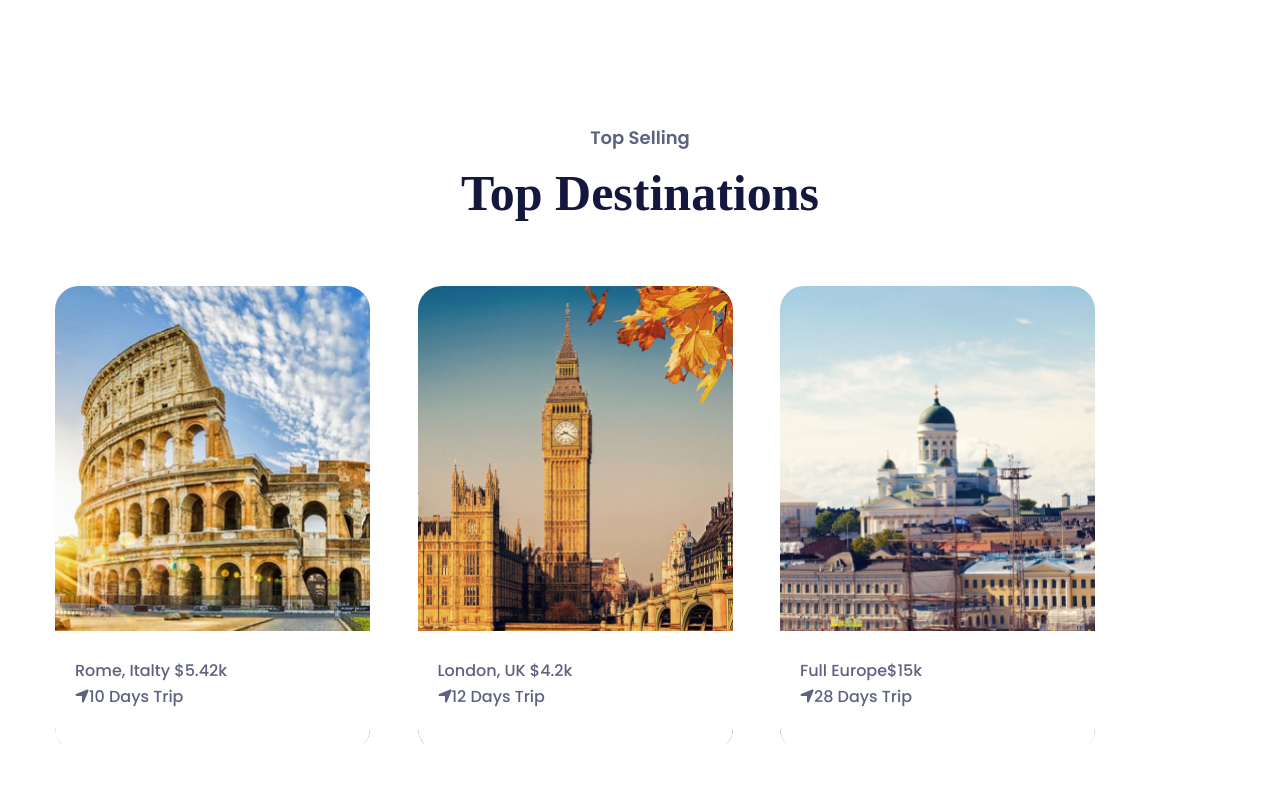
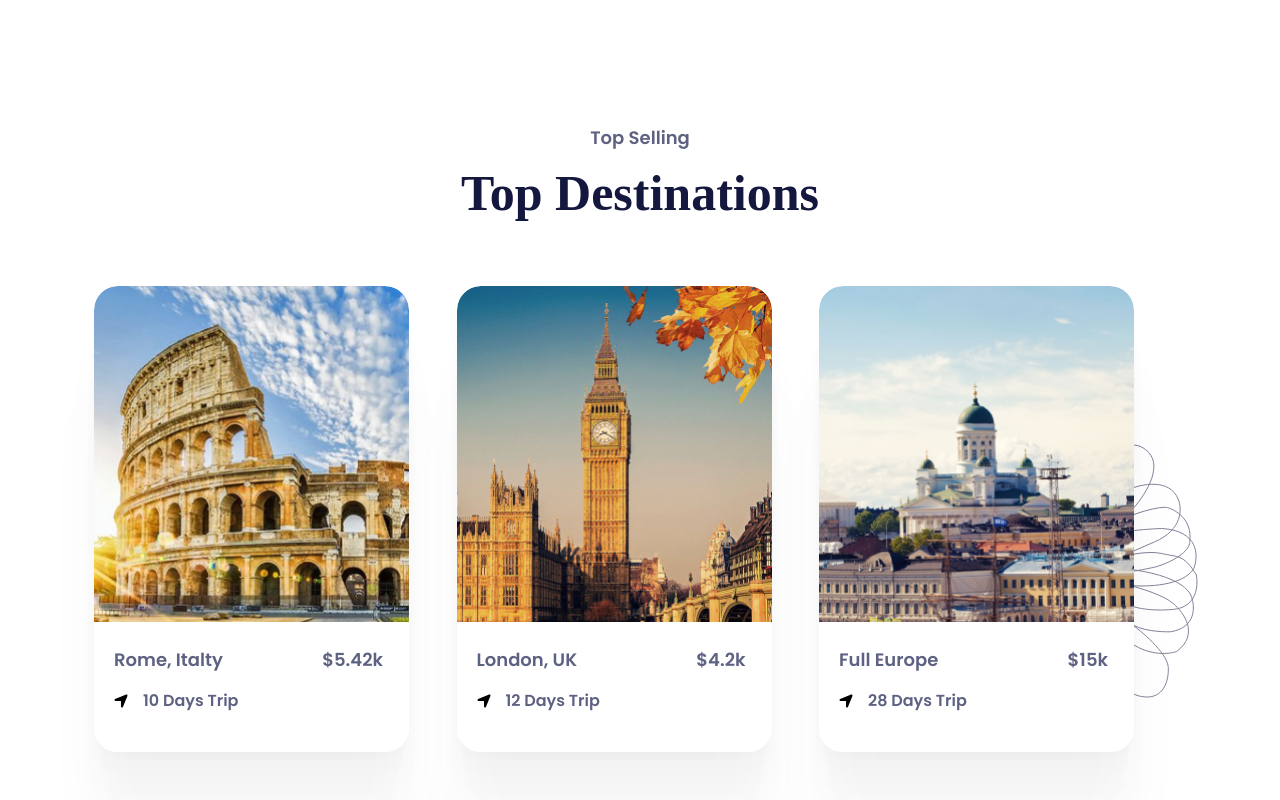
Before and after one commit to alikerocknv/jadoo, a plain HTML site: page index.html in a window 1280 px wide. Shown: the part 1439-2239 px from the top of the page. Before the commit the page ends 2191 px from the top, so only its background shows below. Drawn offline with nearby package versions, Linux system fonts and the light colour scheme; a web font is replaced by a local one.

Commit message:
destination css 완료

```diff
--- a/css/main.css
+++ b/css/main.css
@@ -205,15 +205,12 @@ nav h1 a {
   padding: 0 42px 44px;
 }
 .services ul li:hover{
-  box-shadow:
-    0px 100px 80px 0px rgba(0, 0, 0, 0.02),
-    0px 64.815px 46.852px 0px rgba(0, 0, 0, 0.02),
-    0px 38.519px 25.481px 0px rgba(0, 0, 0, 0.01),
-    0px 20px 13px 0px rgba(0, 0, 0, 0.01),
-    0px 8.148px 6.519px 0px rgba(0, 0, 0, 0.01),
-    0px 1.852px 3.148px 0px rgba(0, 0, 0, 0.00);
+  box-shadow: var(--shadow);
 }
 
+.destinations{
+  margin-bottom: 186px;
+}
 
 .destinations h3{
   text-transform:capitalize;
@@ -225,12 +222,16 @@ nav h1 a {
   display: flex;
   width: 1040px;
   justify-content: space-between;
+  margin-left: 39px;
+  padding-right: 77px;
+  background: no-repeat url(../images/top_destination_bg.svg) 1006px 158px;
 }
 .destinations ul li{
   width: 315px;
   border-radius:24px;
   overflow: hidden;
   position: relative;
+  box-shadow: var(--shadow);
 }
 .destinations ul li figcaption {
   position: absolute;
@@ -242,4 +243,26 @@ nav h1 a {
 }
 .destinations ul li figure img{
   width: 100%;
+  border-radius:24px;
 }
+.destinations ul li figure h4{
+  display: flex;
+  justify-content: space-between;
+  font-size: 18px;
+  font-weight: 600;
+  line-height: 1.245;
+  color: #5E6282;
+  margin-bottom: 19px;
+}
+.destinations ul li figure p{
+  display: flex;
+  gap: 15px;
+  align-items: center;
+  font-size: 16px;
+  font-weight: 600;
+  line-height: 1.245;
+  color: #5E6282;
+}
+.destinations ul li figure p svg{
+  color:#000;
+}
```
